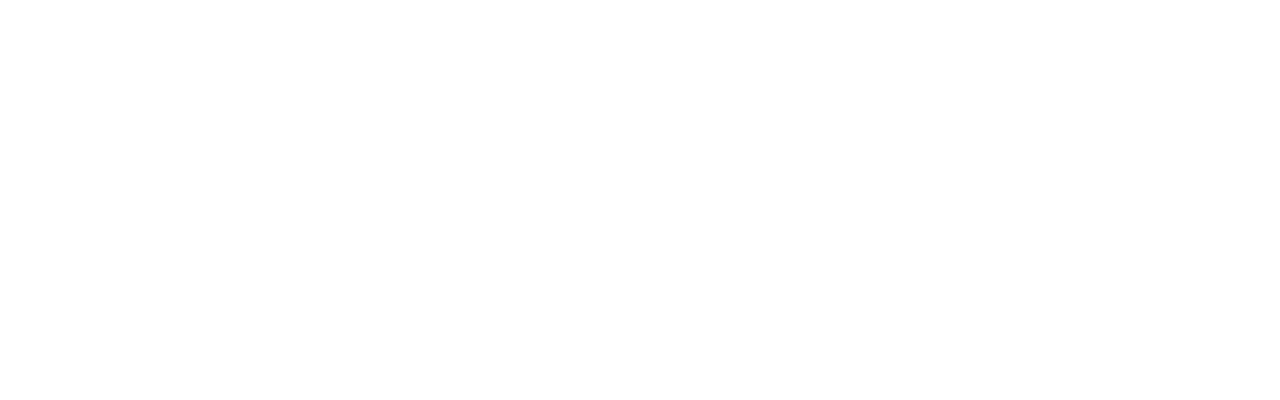
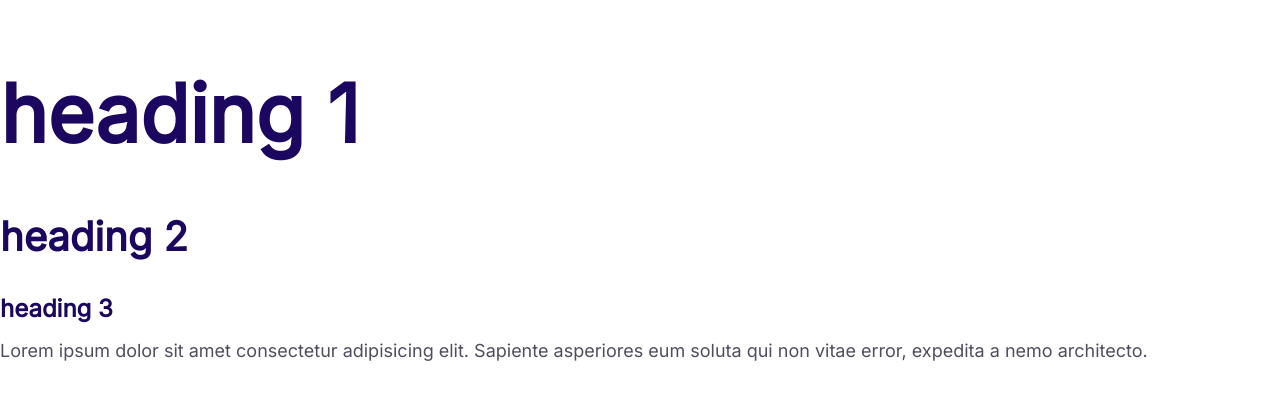
Before and after one commit to radityoam/moshify-practice, a plain HTML site: page index.html in a window 1280 px wide. Drawn offline with Linux system fonts and the light colour scheme.

Commit message:
Define the styles for the fonts

```diff
--- a/index.html
+++ b/index.html
@@ -6,8 +6,21 @@
     <link rel="stylesheet" href="normalize.css" />
     <link rel="stylesheet" href="style.css" />
     <title>Document</title>
+
+    <link rel="preconnect" href="https://fonts.googleapis.com" />
+    <link rel="preconnect" href="https://fonts.gstatic.com" crossorigin />
+    <link
+      href="https://fonts.googleapis.com/css2?family=Inter:opsz,wght@14..32,400;700&display=swap"
+      rel="stylesheet"
+    />
   </head>
   <body>
-    <div></div>
+    <h1>heading 1</h1>
+    <h2>heading 2</h2>
+    <h3>heading 3</h3>
+    <p>
+      Lorem ipsum dolor sit amet consectetur adipisicing elit. Sapiente
+      asperiores eum soluta qui non vitae error, expedita a nemo architecto.
+    </p>
   </body>
 </html>
--- a/style.css
+++ b/style.css
@@ -4,3 +4,53 @@
     --accent-color: #1b0760;
     --body-color: #504d61;
 }
+
+html {
+    font-size: 62.5%;
+}
+
+body {
+    font-family: inter, Arial, Helvetica, sans-serif;
+    font-size: 2.4rem;
+    line-height: 1.5;
+    color: var(--body-color);
+}
+
+h1, h2, h3 {
+    color: var(--accent-color);
+    margin-bottom: 1rem;
+}
+
+h1 {
+    font-size: 7rem;
+}
+
+h2 {
+    font-size: 4rem;
+}
+
+h3 {
+    font-size: 3rem;
+}
+
+p {
+    margin-top: 0;
+}
+
+@media screen and (min-width: 1024px) {
+    body {
+        font-size: 1.8rem;
+    }
+
+    h1 {
+        font-size: 8rem;
+    }
+
+    h2 {
+        font-size: 4rem;
+    }
+
+    h3 {
+        font-size: 2.4rem;
+    }
+}
```
